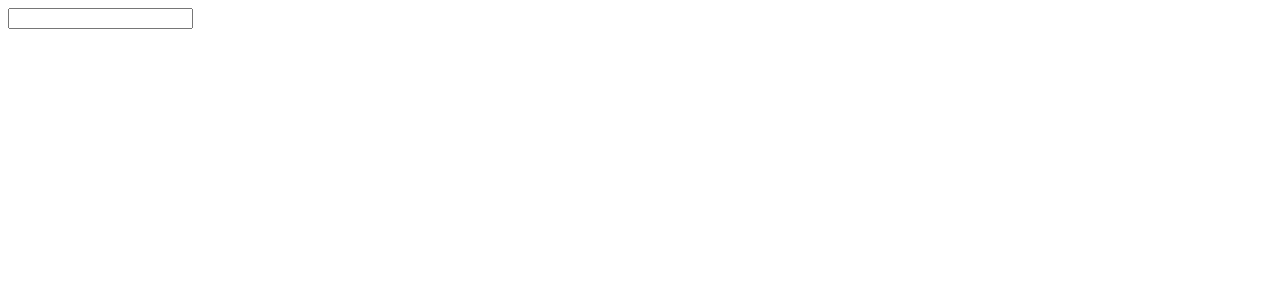
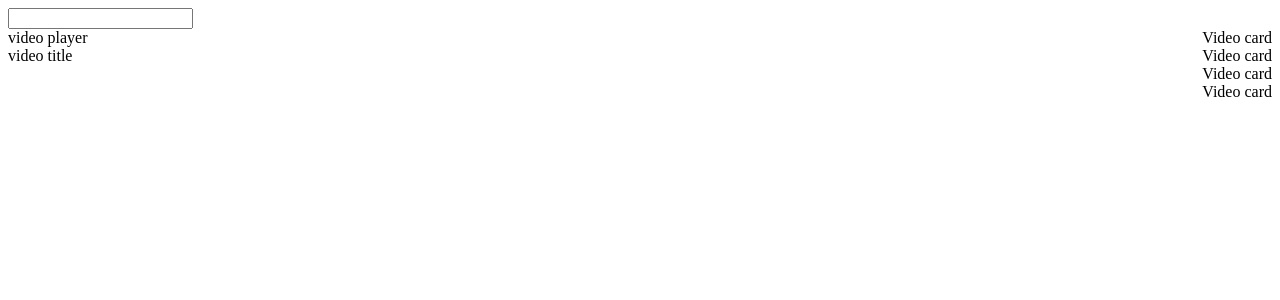
Before and after one commit to amin-ruhul/utube, a React (Create React App) app: page / in a window 1280 px wide. Shown: the top 300 px of the page. Built offline with nearby package versions, Linux system fonts and the light colour scheme.

Commit message:
added comp

```diff
--- a/src/App.js
+++ b/src/App.js
@@ -1,5 +1,8 @@
 import React from 'react'
+import './app.css';
 import Search from './components/Search';
+import VideoItems from './components/VideoItems';
+import VideoDetails from './components/VideoDetails';
 
 
 class App extends React.Component {
@@ -11,6 +14,10 @@ class App extends React.Component {
     return (
       <div className="App">
         <Search onSubmit = {this.onSubmit}/>
+        <div className='content-body'>
+          <VideoDetails/>
+          <VideoItems/>
+        </div>
       </div>
     );
   }
--- /dev/null
+++ b/src/app.css
@@ -0,0 +1,4 @@
+.content-body{
+    display: flex;
+    justify-content: space-between;
+}
--- /dev/null
+++ b/src/components/VideoCard.js
@@ -0,0 +1,12 @@
+import React from 'react';
+
+
+class VideoCard extends React.Component{
+    render(){
+        return(
+            <div> Video card </div>
+        )
+    }
+}
+
+export default VideoCard;
--- /dev/null
+++ b/src/components/VideoDetails.js
@@ -0,0 +1,19 @@
+import React from 'react';
+
+class VideoDetails extends React.Component{
+
+    render(){
+        return(
+            <div>
+                <div>
+                    video player
+                </div>
+                <div>
+                    video title
+                </div>
+            </div>
+        )
+    }
+}
+
+export default VideoDetails;
--- /dev/null
+++ b/src/components/VideoItems.js
@@ -0,0 +1,18 @@
+import React from 'react';
+import VideoCard from './VideoCard';
+
+class VideoItems extends React.Component{
+
+    render(){
+        return(
+            <div>
+                <VideoCard/>
+                <VideoCard/>
+                <VideoCard/>
+                <VideoCard/>
+            </div>
+        )
+    }
+}
+
+export default VideoItems;
```
Also changed, not shown: 1 other file (tests, documents, lock files or other folders).
